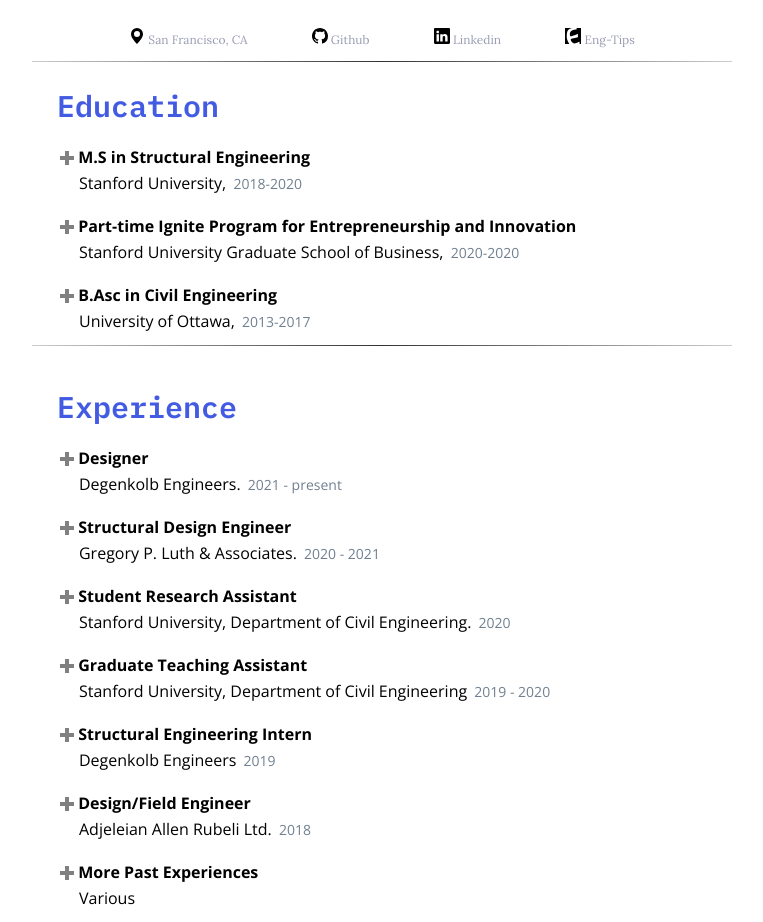
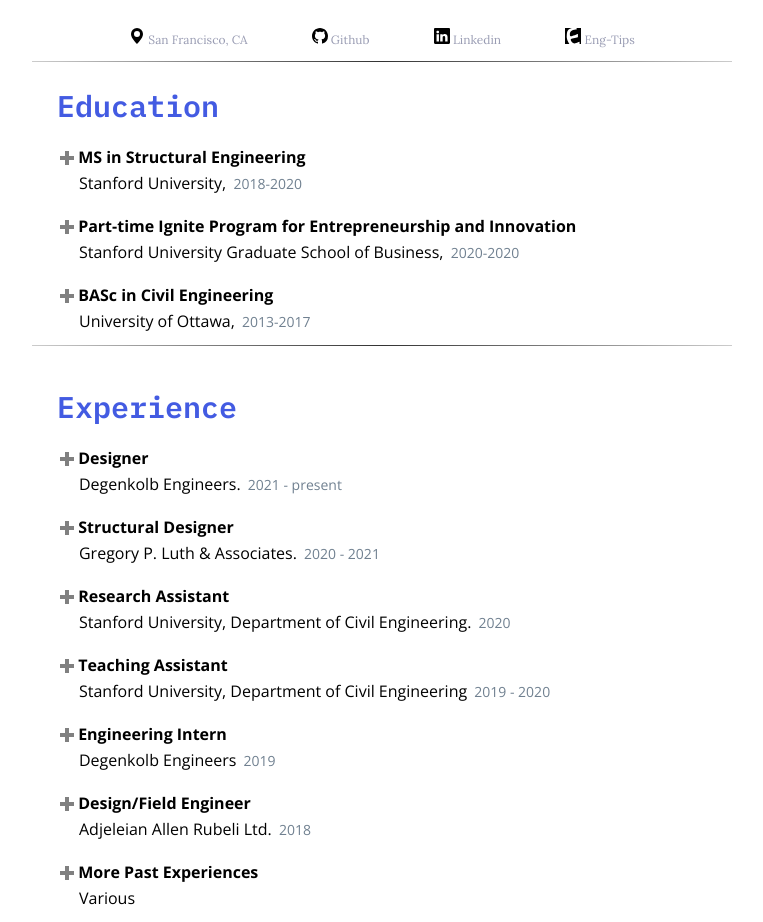
Before and after one commit to wcfrobert/wcfrobert.github.io, a Jekyll site: the page index.html, which Jekyll copies as it is, in a window 1280 px wide. Shown: the part 488-1410 px from the top of the page, without its empty margins (258-1021 px from the left). Built offline with Jekyll 4.4.1, drawn with Linux system fonts in a browser that asks for light colours.

Commit message:
minor formatting changes

```diff
--- a/assets/css/style.css
+++ b/assets/css/style.css
@@ -575,6 +575,7 @@
 	animation-duration: 0.75s;
 	opacity: 1;
 	font-family: 'Lora', serif;
+	height: 80vh;
 }
 .aboutpage .aboutpic {
 	margin-top: 80px;
--- a/index.html
+++ b/index.html
@@ -108,7 +108,7 @@
       <input id="collapsible2" class="role" type="checkbox">
       <label for="collapsible2" class="role-label">
         <div class="plus-button"></div>
-        M.S in Structural Engineering
+        MS in Structural Engineering
       </label>
       <p class="uni-company">Stanford University, <span>2018-2020</span></p>
       <div class="details">
@@ -138,7 +138,7 @@
       <input id="collapsible3" class="role" type="checkbox">
       <label for="collapsible3" class="role-label">
         <div class="plus-button"></div>
-        B.Asc in Civil Engineering
+        BASc in Civil Engineering
       </label>
       <p class="uni-company">University of Ottawa, <span>2013-2017</span></p>
       <div class="details">
@@ -176,19 +176,19 @@
       <input id="collapsible4" class="role" type="checkbox">
       <label for="collapsible4" class="role-label">
         <div class="plus-button"></div>
-        Structural Design Engineer
+        Structural Designer
       </label>
       <p class="uni-company">Gregory P. Luth & Associates. <span>2020 - 2021</span></p>
       <div class="details">
         <div class="inner-content">
-          Structural design & analysis for various new buildings as well as retrofit and restoration of existing buildings. 3D modeling, steel & concrete rebar.
+          Structural design & analysis of new buildings as well as retrofit and restoration of existing buildings. 3D modeling of concrete and rebar in Tekla.
         </div>
       </div>
 
       <input id="collapsible5" class="role" type="checkbox">
       <label for="collapsible5" class="role-label">
         <div class="plus-button"></div>
-        Student Research Assistant
+        Research Assistant
       </label>
       <p class="uni-company">Stanford University, Department of Civil Engineering.  <span>2020</span></p>
       <div class="details">
@@ -200,7 +200,7 @@
       <input id="collapsible6" class="role" type="checkbox">
       <label for="collapsible6" class="role-label">
         <div class="plus-button"></div>
-        Graduate Teaching Assistant
+        Teaching Assistant
       </label>
       <p class="uni-company">Stanford University, Department of Civil Engineering <span>2019 - 2020</span></p>
       <div class="details">
@@ -214,7 +214,7 @@
       <input id="collapsible7" class="role" type="checkbox">
       <label for="collapsible7" class="role-label">
         <div class="plus-button"></div>
-        Structural Engineering Intern
+        Engineering Intern
       </label>
       <p class="uni-company">Degenkolb Engineers <span>2019</span></p>
       <div class="details">
```
Also changed, not shown: other parts of index.html (+1 -1 lines), _posts/2023-02-18-chatGPT.md (+2 -2 lines), cv.html (+4 -4 lines).
